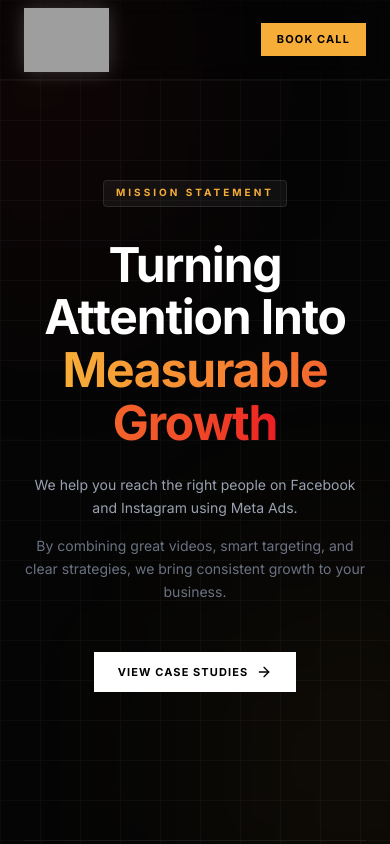
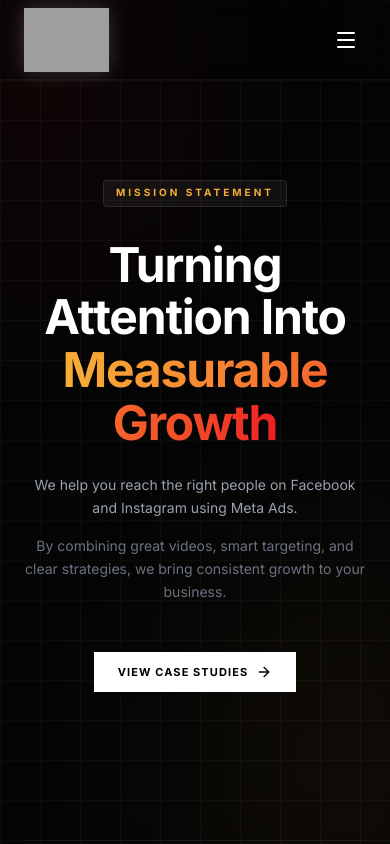
Before and after one commit to jagrutipixels/KMW-META-AD-PORTFOLIO, a React (Vite) app: page / in a window 390 px wide. Shown: the top 844 px of the page. Built offline with nearby package versions, Linux system fonts and the light colour scheme; grey boxes are pictures that could not be loaded.

Commit message:
feat: Add mobile menu toggle and icons
Introduces a mobile navigation menu functionality with a toggle button and close icon. Also adds relevant icons to the icon library for future use.

```diff
--- a/src/App.tsx
+++ b/src/App.tsx
@@ -1,6 +1,6 @@
 import React, { useState, useEffect, useRef } from "react";
 import { motion, AnimatePresence } from "motion/react";
-import { Target, Clapperboard, Rocket, ChevronRight, ArrowRight, ArrowUp, Instagram, Video, BarChart, TrendingUp, Zap } from "lucide-react";
+import { Target, Clapperboard, Rocket, ChevronRight, ArrowRight, ArrowUp, Instagram, Video, BarChart, TrendingUp, Zap, Menu, X } from "lucide-react";
 import { AnimatedCounter } from "./components/AnimatedCounter";
 
 const ANIMATION_VARIANTS = {
@@ -27,6 +27,7 @@
 
 export default function App() {
   const [showScrollTop, setShowScrollTop] = useState(false);
+  const [isMobileMenuOpen, setIsMobileMenuOpen] = useState(false);
 
   useEffect(() => {
     const handleScroll = () => {
@@ -43,7 +44,7 @@
   return (
     <div className="bg-[#050505] text-white min-h-screen selection:bg-brand-primary/30 font-sans relative">
       {/* Top Navigation Bar */}
-      <nav className="h-20 md:h-24 px-6 md:px-12 flex items-center justify-between border-b border-white/5 bg-black/20 backdrop-blur-md relative z-20">
+      <nav className="h-20 md:h-24 px-6 md:px-12 flex items-center justify-between border-b border-white/5 bg-black/20 backdrop-blur-md relative z-50">
         <div className="flex items-center gap-3">
           <img src="https://raw.githubusercontent.com/jagrutipixels/KMW-META-AD-PORTFOLIO/58e8299f75b44b4d743cb88c3d735df5bbd32494/KMW-White-01.png" alt="Karn Marketing Warfare Logo" className="h-16 md:h-20 w-auto" style={{ filter: 'drop-shadow(0 0 10px rgba(255,255,255,0.2))' }} />
         </div>
@@ -54,8 +55,37 @@
           <a href="#process" className="hover:opacity-100 transition-opacity">Our Process</a>
           <a href="#proven-ads" className="hover:opacity-100 transition-opacity text-brand-primary">Proven Ads</a>
         </div>
-        <button className="px-4 py-2 bg-brand-primary text-black text-[11px] font-bold uppercase tracking-widest hover:opacity-90 transition-opacity">Book Call</button>
+
+        <div className="flex items-center gap-4">
+          <button className="hidden md:block px-4 py-2 bg-brand-primary text-black text-[11px] font-bold uppercase tracking-widest hover:opacity-90 transition-opacity">Book Call</button>
+
+          <button
+            className="md:hidden p-2 text-white"
+            onClick={() => setIsMobileMenuOpen(!isMobileMenuOpen)}
+          >
+            {isMobileMenuOpen ? <X className="w-6 h-6" /> : <Menu className="w-6 h-6" />}
+          </button>
+        </div>
       </nav>
+
+      {/* Mobile Menu Overlay */}
+      <AnimatePresence>
+        {isMobileMenuOpen && (
+          <motion.div
+            initial={{ opacity: 0, y: -20 }}
+            animate={{ opacity: 1, y: 0 }}
+            exit={{ opacity: 0, y: -20 }}
+            className="fixed inset-0 top-20 z-40 bg-[#050505] flex flex-col items-center pt-10 space-y-8 text-lg font-bold tracking-widest uppercase md:hidden"
+          >
+            <a href="#about" onClick={() => setIsMobileMenuOpen(false)}>About</a>
+            <a href="#case-studies" onClick={() => setIsMobileMenuOpen(false)}>Case Studies</a>
+            <a href="#boosting" onClick={() => setIsMobileMenuOpen(false)}>Video Boosting</a>
+            <a href="#process" onClick={() => setIsMobileMenuOpen(false)}>Our Process</a>
+            <a href="#proven-ads" className="text-brand-primary" onClick={() => setIsMobileMenuOpen(false)}>Proven Ads</a>
+            <button className="px-8 py-4 mt-8 bg-brand-primary text-black font-bold outline-none transition-opacity">Book Call</button>
+          </motion.div>
+        )}
+      </AnimatePresence>
 
       {/* Background ambient glow */}
       <div className="fixed inset-0 z-0 pointer-events-none overflow-hidden">
@@ -672,7 +702,7 @@
   return (
     <div
       ref={setRef}
-      className={`flex flex-col bg-black border border-white/10 ${theme.border} w-full transition-all rounded-xl overflow-hidden`}
+      className={`flex flex-col bg-black border border-white/10 ${theme.border} w-full max-w-[400px] mx-auto transition-all rounded-xl overflow-hidden`}
     >
       <div className="flex items-center justify-between p-3 border-b border-white/5 bg-black/80 backdrop-blur z-10 transition-colors">
         <div className="flex items-center space-x-2 text-[11px] font-bold text-gray-200 uppercase tracking-widest">
```
